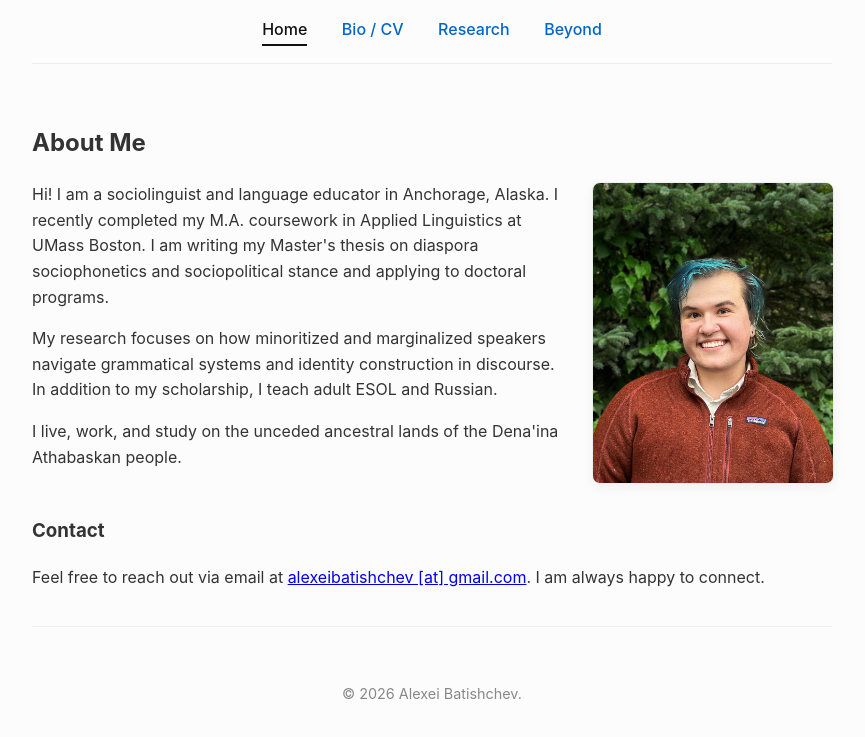
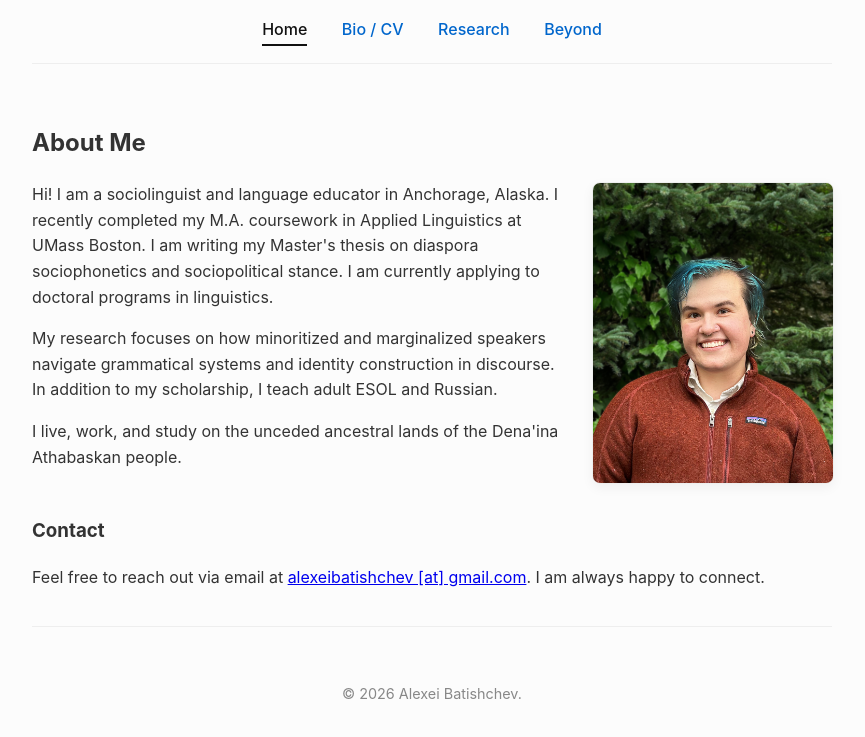
Before and after one commit to batishchev-exe/batishchev.github.io, a plain HTML site: page index.html in a window 1280 px wide. Shown: the part 185-922 px from the top of the page, without its empty margins (208-1073 px from the left). Drawn offline with Linux system fonts and the light colour scheme.

Commit message:
Actualizar index.html

```diff
--- a/index.html
+++ b/index.html
@@ -99,8 +99,8 @@
                 <p>
                     Hi! I am a sociolinguist and language educator in Anchorage, Alaska.
                     I recently completed my M.A. coursework in Applied Linguistics at UMass Boston.
-                    I am writing my Master's thesis on diaspora sociophonetics and sociopolitical stance and
-                    applying to doctoral programs.
+                    I am writing my Master's thesis on diaspora sociophonetics and sociopolitical stance. I am currently
+                    applying to doctoral programs in linguistics.
                 </p>
                 <p>
                     My research focuses on how minoritized and marginalized speakers navigate grammatical systems and identity construction in discourse.
```
